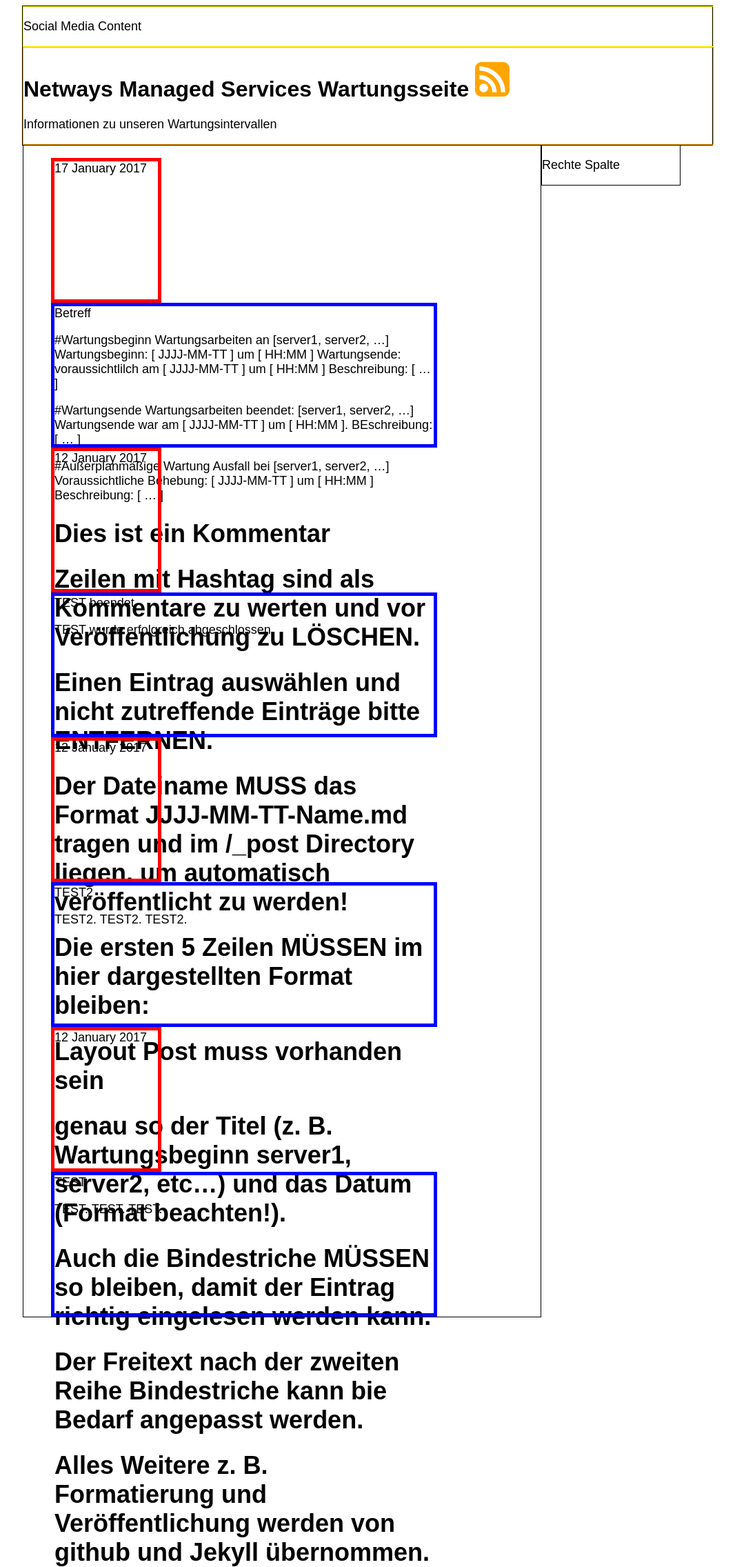
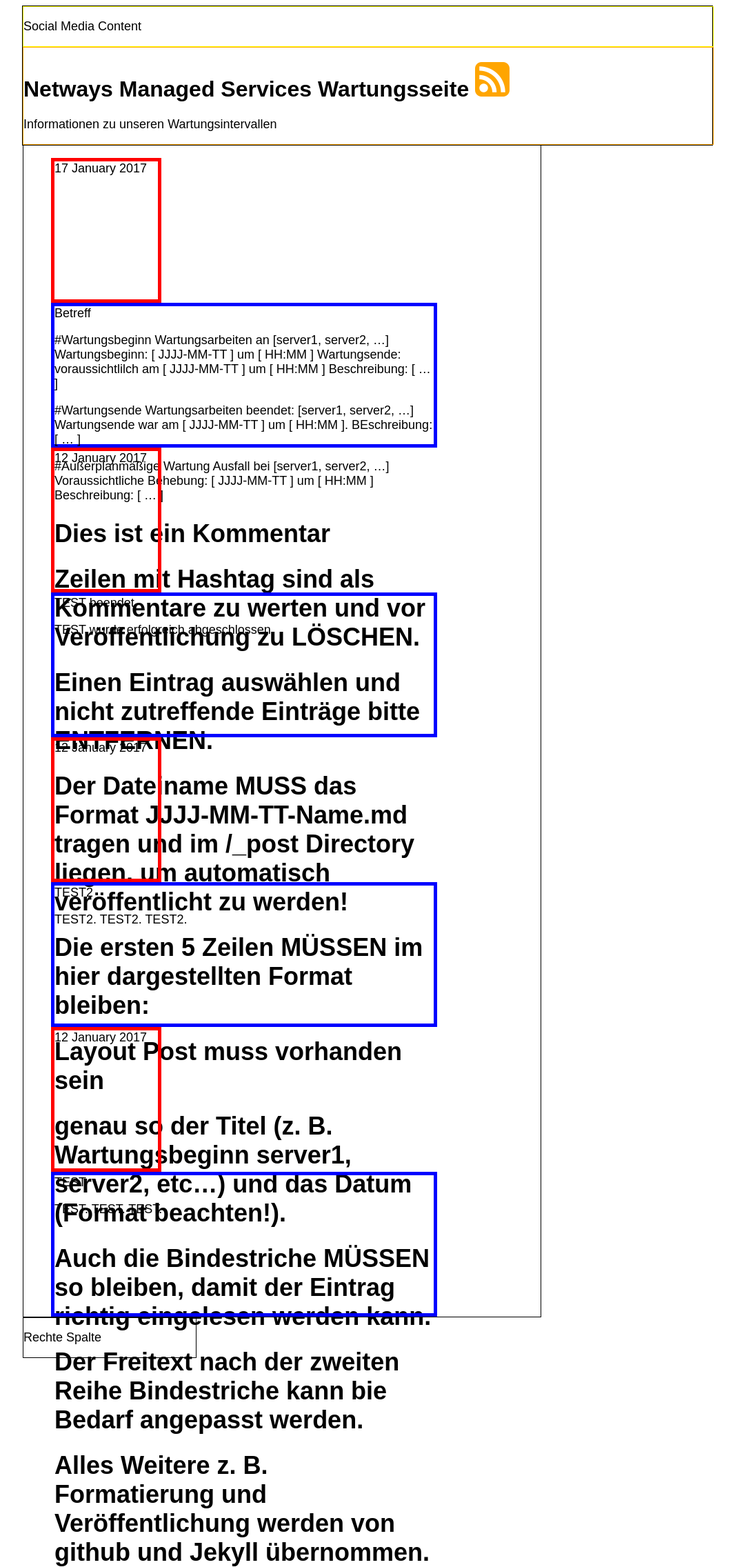
Before and after one commit to Storagegirl/storagegirl.github.io, a Jekyll site: the page built from index.html, in a window 1280 px wide. Shown: the whole page at 69% size, without its empty margins (107-1173 px from the left). Built offline with Jekyll 4.4.1, drawn with Linux system fonts in a browser that asks for light colours.

Commit message:
Update index.html

```diff
--- a/index.html
+++ b/index.html
@@ -28,7 +28,7 @@
 		</ul>
 	</div>
 
-	<div id="container3" style="float:left; width:200px; border:1px solid black">
+	<div id="container3" style="float:left; width:250px; border:1px solid black">
 		<p>Rechte Spalte</p>
 	</div>
 
```
